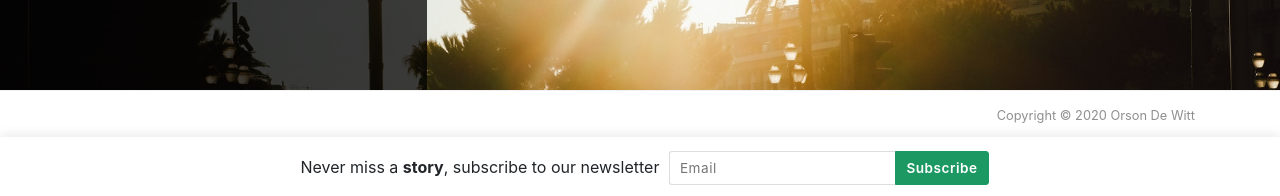
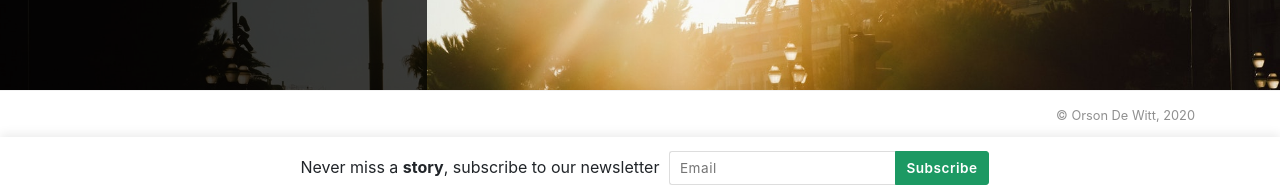
Before and after one commit to OrsonDWitt/OrsonDWitt.github.io, a Jekyll site: the page built from _pages/tags.md, in a window 1280 px wide and 900 px high, scrolled down 1039 px. Shown: the part 701-897 px from the top of the window. Built offline with Jekyll 4.4.1, drawn with Linux system fonts in a browser that asks for light colours; nearby versions of some CDN libraries.

Commit message:
Update default.html

```diff
--- a/_layouts/default.html
+++ b/_layouts/default.html
@@ -181,7 +181,7 @@
             <div class="col-md-6 col-sm-6 text-center text-lg-left">
             </div>
             <div class="col-md-6 col-sm-6 text-center text-lg-right">
-                Copyright © {{ site.time | date: "%Y" }} {{ site.name }}
+                © {{ site.name }}, {{ site.time | date: "%Y" }}
             </div>
         </div>
     </div>
```
